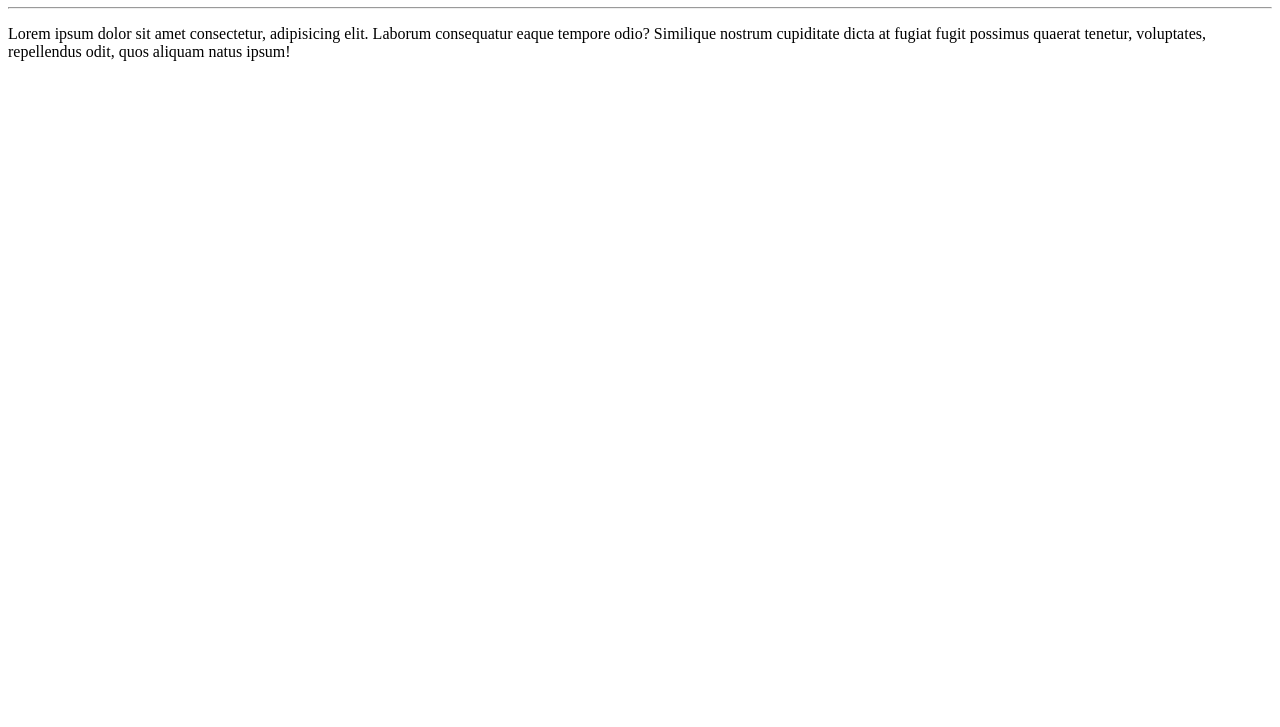
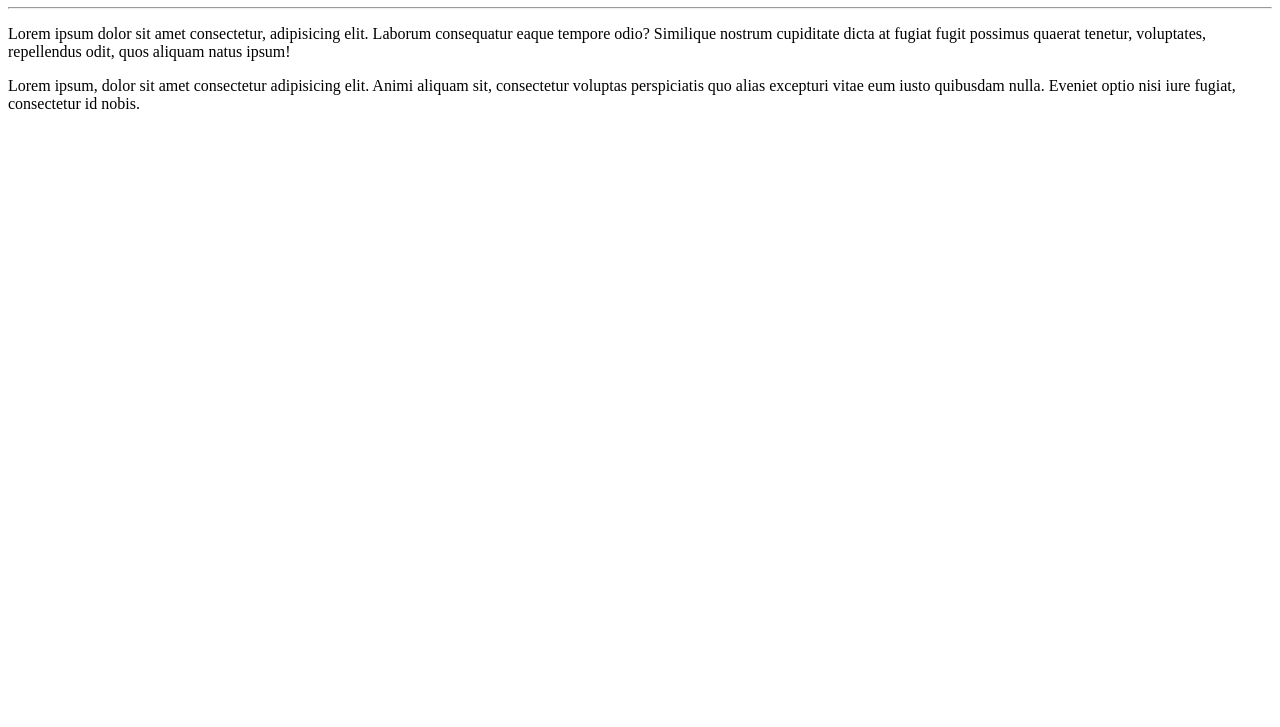
Before and after one commit to VictorAugustoDella/Ola-Mundo, a plain HTML site: page site-exemplo/index.html in a window 1280 px wide. Shown: the part 73-800 px from the top of the page. Drawn offline with Linux system fonts and the light colour scheme.

Commit message:
adcionei um paragrafo

```diff
--- a/site-exemplo/index.html
+++ b/site-exemplo/index.html
@@ -9,5 +9,6 @@
     <h1>Ola, Mundo!</h1>
     <hr>
     <p>Lorem ipsum dolor sit amet consectetur, adipisicing elit. Laborum consequatur eaque tempore odio? Similique nostrum cupiditate dicta at fugiat fugit possimus quaerat tenetur, voluptates, repellendus odit, quos aliquam natus ipsum!</p>
+    <p>Lorem ipsum, dolor sit amet consectetur adipisicing elit. Animi aliquam sit, consectetur voluptas perspiciatis quo alias excepturi vitae eum iusto quibusdam nulla. Eveniet optio nisi iure fugiat, consectetur id nobis.</p>
 </body>
 </html>
```
